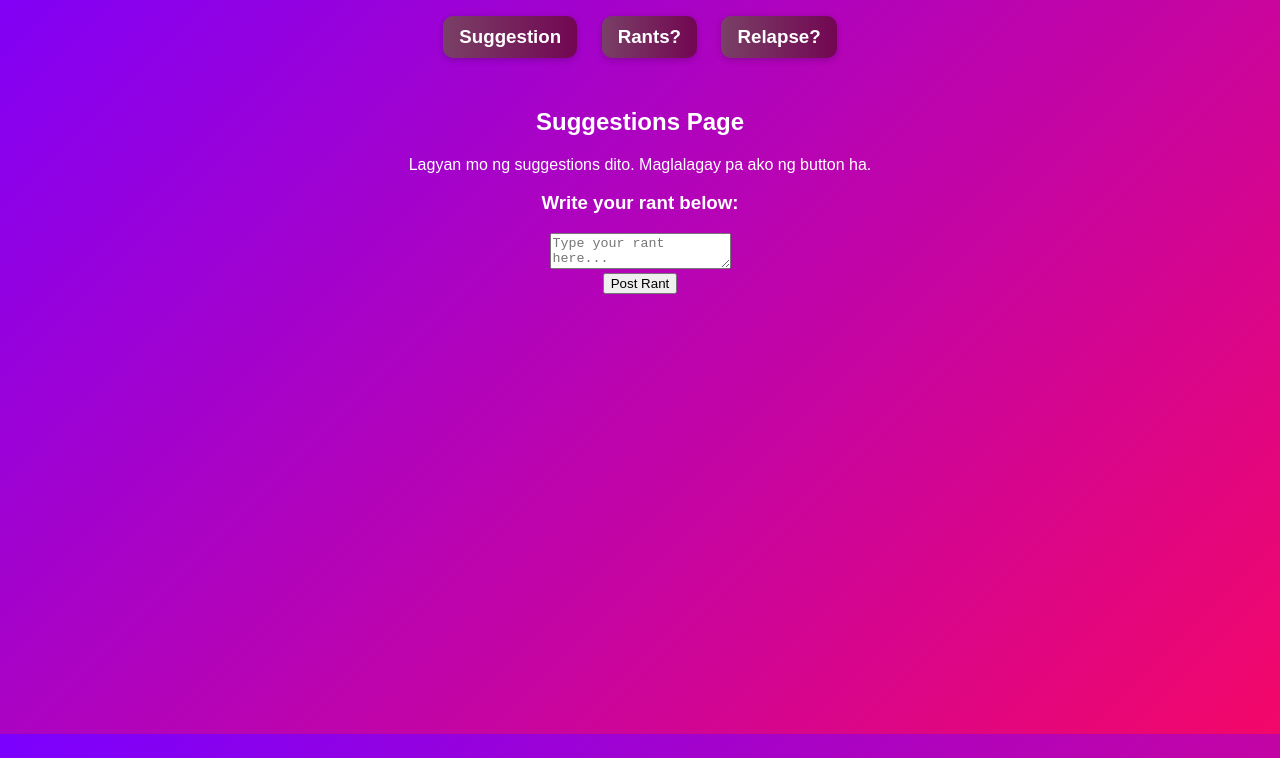
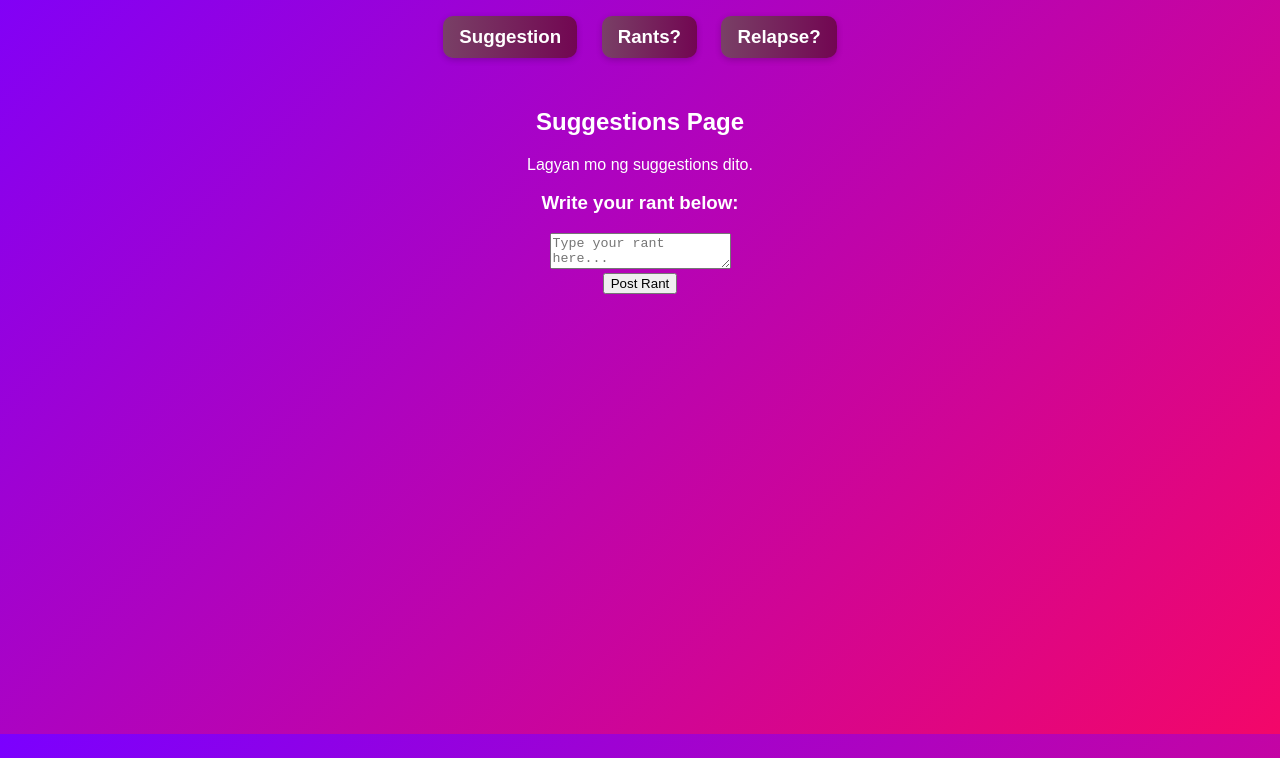
Before and after one commit to deadshin721-tech/my-website, a plain HTML site: page index.html in a window 1280 px wide. Shown: the part 126-884 px from the top of the page. Drawn offline with Linux system fonts and the light colour scheme.

Commit message:
Update index.html

```diff
--- a/index.html
+++ b/index.html
@@ -25,7 +25,7 @@
   <!-- Suggestions Page -->
   <div id="suggestions" class="page">
     <h2>Suggestions Page</h2>
-    <p>Lagyan mo ng suggestions dito. Maglalagay pa ako ng button ha.</p>
+    <p>Lagyan mo ng suggestions dito.</p>
 
     <!-- Rant Message Box moved here -->
     <div class="rant-box">
```
